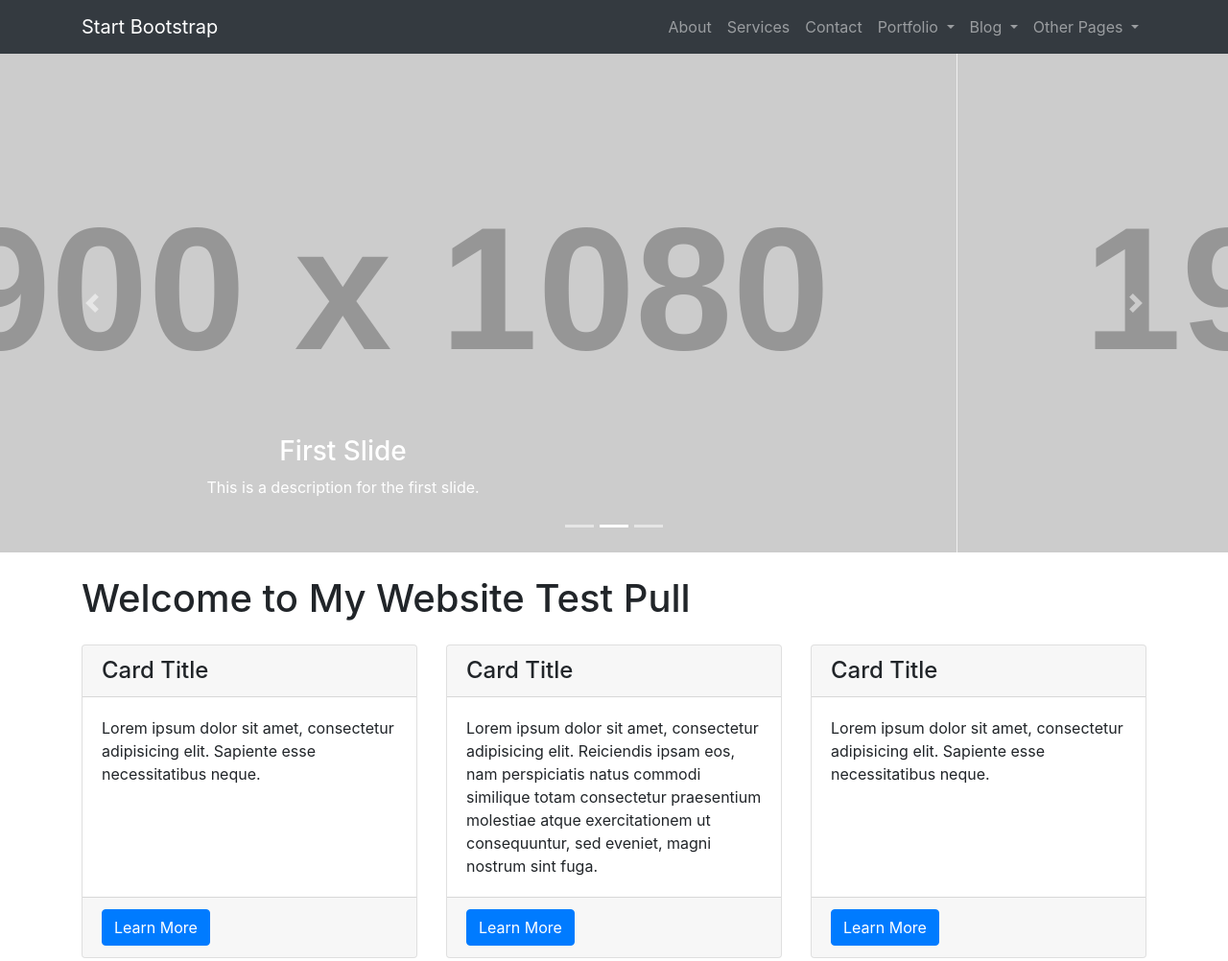
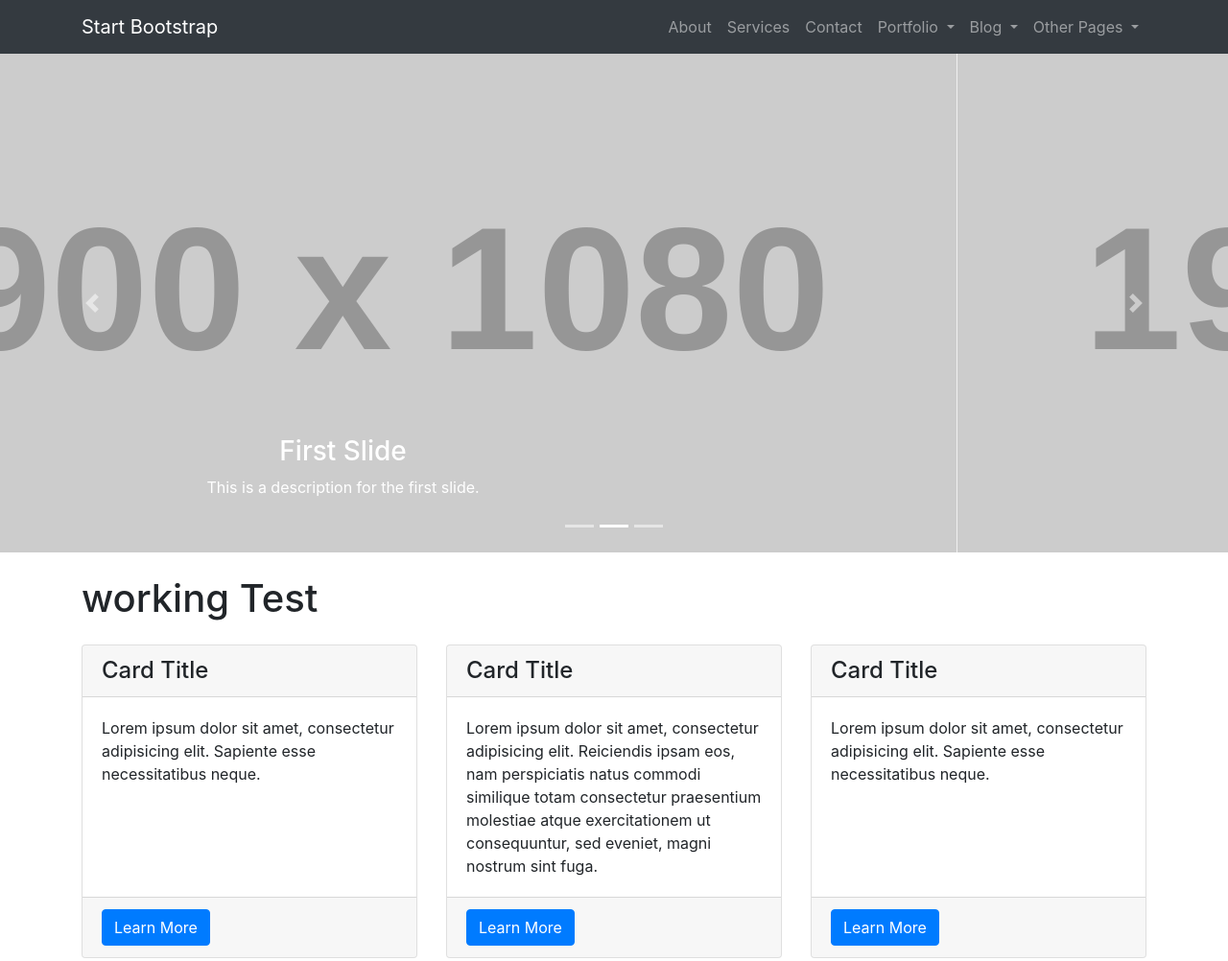
Before and after one commit to 10510106/git-demo, a website: page index.html in a window 1280 px wide. Shown: the top 1002 px of the page at 96% size. Drawn offline with Linux system fonts and the light colour scheme; placeholder pictures from the web are drawn by us.

Commit message:
pull Test.html

```diff
--- a/index.html
+++ b/index.html
@@ -121,7 +121,7 @@
     <!-- Page Content -->
     <div class="container">
 
-      <h1 class="my-4">Welcome to My Website Test Pull</h1>
+      <h1 class="my-4">working Test</h1>
 
       <!-- Marketing Icons Section -->
       <div class="row">
```
